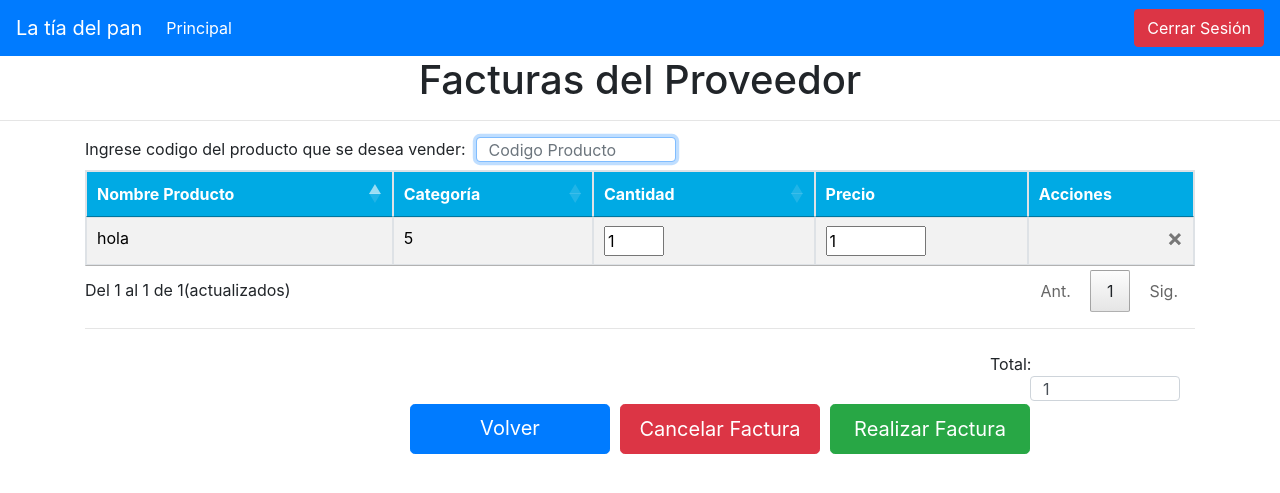
After one commit to john128762/Proyecto-Portafolio-2022, a Django app: page /facturaProveedor/ in a window 1280 px wide. The commit adds this page. Shown: the top 493 px of the page. Run offline with Django 4.2, Linux system fonts and the light colour scheme; data that the repository does not hold is empty; some libraries are stand-ins or nearby versions.

Commit message:
se agrego el mantedor de facturas

```diff
--- /dev/null
+++ b/laTiaDelPan/backend/Vistas/VistaFacturaProv.py
@@ -0,0 +1,17 @@
+from django.shortcuts import render
+from backend import models
+from backend import modelsApp
+from backend.Controladores.ControladorFacturasProveedor import ControladorFacturasProveedor
+from django.http import HttpResponseRedirect
+from django.contrib import messages
+
+def factura(request, respuesta=None):
+    list(messages.get_messages(request))
+    dataFact = ControladorFacturasProveedor.ListarFacturas()
+    fact = {'facturaT':dataFact}
+    if isinstance(respuesta, modelsApp.Resultado):
+        if respuesta.CodigoOperacion == 200:
+            messages.success(request, respuesta.Mensaje)
+        else:
+            messages.error(request, respuesta.Mensaje)
+    return render(request, 'facturaProveedor.html', fact)
--- /dev/null
+++ b/laTiaDelPan/backend/templates/facturaProveedor.html
@@ -0,0 +1,132 @@
+<!DOCTYPE html>
+<html lang="en">
+<head>
+    <meta charset="UTF-8">
+    <meta http-equiv="X-UA-Compatible" content="IE=edge">
+    <meta name="viewport" content="width=device-width, initial-scale=1.0">
+    {% load static %}
+    <link rel="stylesheet" href="{% static 'css/factura.css' %}">
+    <link rel="stylesheet" href="https://cdn.jsdelivr.net/npm/bootstrap@4.6.1/dist/css/bootstrap.min.css">
+    <link rel="stylesheet" type="text/css" href="https://cdn.datatables.net/v/dt/dt-1.11.5/datatables.min.css"/>
+    <script src="https://cdn.jsdelivr.net/npm/jquery@3.6.0/dist/jquery.slim.min.js"></script>
+    <script src="https://cdn.jsdelivr.net/npm/popper.js@1.16.1/dist/umd/popper.min.js"></script>
+    <script src="https://cdn.jsdelivr.net/npm/bootstrap@4.6.1/dist/js/bootstrap.bundle.min.js"></script>
+    <title>Factura Proveedor</title>
+</head>
+<body>
+    <!-- Navbar -->
+    <nav class="navbar navbar-expand-lg navbar-dark bg-primary">
+        <a class="navbar-brand" href="/principal/">La tía del pan</a>
+        <button class="navbar-toggler" type="button" data-toggle="collapse" data-target="#navbarSupportedContent" aria-controls="navbarSupportedContent" aria-expanded="false" aria-label="Toggle navigation">
+          <span class="navbar-toggler-icon"></span>
+        </button>
+        <div class="collapse navbar-collapse" id="navbarSupportedContent">
+          <ul class="navbar-nav mr-auto">
+            <li class="nav-item active">
+              <a class="nav-link" href="/principal/">Principal <span class="sr-only">(current)</span></a>
+            </li>
+          </ul>
+          <form class="form-inline my-2 my-lg-0">
+            <button class="btn btn-danger my-2 my-sm-0" type="submit">Cerrar Sesión</button>
+          </form>
+        </div>
+    </nav>
+    <h1 style=" text-align: center;">Facturas del Proveedor</h1>
+    <hr>
+    <!-- Modal Cancelar factura -->
+    <div class="modal fade" id="cancelarFact" tabindex="-1" role="dialog" aria-labelledby="exampleModalLabel" aria-hidden="true">
+      <div class="modal-dialog" role="document">
+          <div class="modal-content">
+              <div class="modal-header">
+              <h5 class="modal-title" id="exampleModalLabel">Cancelar Factura</h5>
+              <button type="button" class="close" data-dismiss="modal" aria-label="Close">
+                  <span aria-hidden="true">&times;</span>
+              </button>
+          </div>
+          <div class="modal-body">
+              <label>¿Esta seguro de cancelar la Factura?</label>
+          </div>
+          <div class="modal-footer">
+            <button type="button" class="btn btn-primary">Aceptar</button>
+            <button type="button" class="btn btn-danger" data-dismiss="modal" aria-label="Close">Cancelar</button>
+          </div>
+        </div>
+      </div>
+    </div>
+    <!-- Modal Realizar factura -->
+    <div class="modal fade" id="realizarFact" tabindex="-1" role="dialog" aria-labelledby="exampleModalLabel" aria-hidden="true">
+      <div class="modal-dialog" role="document">
+          <div class="modal-content">
+              <div class="modal-header">
+              <h5 class="modal-title" id="exampleModalLabel">Realizar Factura</h5>
+              <button type="button" class="close" data-dismiss="modal" aria-label="Close">
+                  <span aria-hidden="true">&times;</span>
+              </button>
+          </div>
+          <div class="modal-body">
+              <label>¿Esta seguro de realizar la factura?</label>
+          </div>
+          <div class="modal-footer">
+            <button type="button" class="btn btn-primary">Aceptar</button>
+            <button type="button" class="btn btn-danger" data-dismiss="modal" aria-label="Close">Cancelar</button>
+          </div>
+        </div>
+      </div>
+    </div>
+
+    <!-- input para ungresar codigo de producto -->
+    <div class="container">
+        <label for="factForCodigoPro">Ingrese codigo del producto que se desea vender:
+            <input type="text" maxlength="5" class="form-control" id="factCodigoPro" name = "factCodigoPro" placeholder="Codigo Producto" autofocus>
+        </label>
+
+    </div>
+
+    <!-- Tabla factura -->
+    <div class="container">
+        <table class="table table-striped table-bordered table-hover" id="tablaFactura">
+            <thead style="background-color: #00aae4; color: white;">
+                <tr>
+                    <th>Nombre Producto</th>
+                    <th>Categoría</th>
+                    <th>Cantidad</th>
+                    <th>Precio</th>
+                    <th>Acciones</th>
+                </tr>
+            </thead>
+            <tbody style="background-color: white; color: black;">
+                <tr>
+                    <td>hola</td>
+                    <td>5</td>
+                    <td>
+                        <input type='number' min="1" step="1" value="1" id="cantidad" style='width: 60px;'>
+                    </td>
+                    <td>
+                        <input type='number' min="1" step="1" value="1" id="precio" style='width: 100px;'>
+                    </td>
+                    <td>
+                        <button type='button' class='close' data-dismiss='modal' aria-label='Close'><span aria-hidden='true'>&times;</span></button>
+                    </td>
+                </tr>
+            </tbody>
+        </table>
+        <hr>
+        <div class="container">
+            <label id="factTotal">Total:
+                <input type="number" min="1" step="1" value="1" class="form-control" id="factInTotal">
+            </label>
+
+        </div>
+        <!-- botones Volver, Realizar y Cancelar -->
+        <div>
+          <button class="btn btn-outline-success btn-lg active" id="factRealizar" data-toggle="modal" data-target="#realizarFact">Realizar Factura</button>
+          <button class="btn btn-outline-danger btn-lg active" id="factCancelar" data-toggle="modal" data-target="#cancelarFact">Cancelar Factura</button>
+          <a href="/principal/" role="button" class="btn btn-outline-primary btn-lg active" id="factVolver">Volver</a>
+        </div>
+
+    </div>
+
+    <script type="text/javascript" src="https://cdn.datatables.net/v/dt/dt-1.11.5/datatables.min.js"></script>
+    <script type="text/javascript" src="{% static 'js/factura.js' %}"></script>
+</body>
+</html>
--- /dev/null
+++ b/laTiaDelPan/frontend/static/css/factura.css
@@ -0,0 +1,46 @@
+#factVolver{
+    height:50px;
+    width:200px;
+    margin-top: 20px;
+    float: right;
+}
+
+#factCancelar{
+    height:50px;
+    width:200px;
+    margin-left: 10px;
+    margin-top: 20px;
+    float: right;
+}
+
+#factRealizar{
+    height:50px;
+    width:200px;
+    margin-left: 10px;
+    margin-top: 20px;
+    float: right;
+}
+
+#factCodigoPro{
+    width: 200px;
+    height: 25px;
+    margin-left: 10px;
+    float: right;
+}
+
+#inCodProd{
+    display: block;
+    padding-top: 50px;
+}
+
+#factInTotal{
+    width: 150px;
+    height: 25px;
+    float: right;
+}
+
+#factTotal{
+    display: block;
+    padding-left: 890px;
+    padding-top: 7px;
+}
--- /dev/null
+++ b/laTiaDelPan/frontend/static/js/factura.js
@@ -0,0 +1,51 @@
+$(document).ready(function() {
+    var selected = [];
+      var tabla= $('#tablaFactura').DataTable({
+        "dom": 'rtip<"clear">',
+        pageLength: '25',
+        destroy: true,
+        autoWidth: false,
+        columnDefs:[
+            {targets:2,ordenable:true,width:'20%'},
+            {targets:4,ordenable:false,width: '2%'},
+          ],
+        select: {
+             style:    'os',
+             selector: 'td:first-child'
+         },
+         order: [[ 0, 'asc' ]],
+
+         "columns":[
+          {"data":"nombreCategoria"},
+          {"data":"descripcionCategoria"},
+          {"data":"estadoCategoria"},
+          ],
+
+          language : {
+             paginate: {
+                   first: " |< ",
+                   previous: "Ant.",
+                   next: "Sig.",
+                   last: " >| "
+               },
+            emptyTable:          "No hay datos disponibles en la tabla.",
+            info:               "Del _START_ al _END_ de _TOTAL_",
+            infoEmpty:       "Mostrando 0 registros de un total de 0.",
+            infoFiltered:        "(filtrados de un total de MAX registros)",
+            infoPostFix:         "(actualizados)",
+            lengthMenu:          "Mostrar _MENU_ registros",
+            loadingRecords:       "Cargando...",
+            searchPlaceholder:    "Buscar ",
+            zeroRecords:         "No se han encontrado coincidencias.",
+            search:             "Buscar:" ,
+            processing: "Procesando la información",
+            select: {
+            rows: "%d Registros Seleccionados"
+               }
+          },
+       } );
+} );
+
+$("#factCodigoPro").keypress(function(){
+  console.log("hola")
+});
--- a/laTiaDelPan/frontend/templates/paginaPrincipal.html
+++ b/laTiaDelPan/frontend/templates/paginaPrincipal.html
@@ -38,6 +38,7 @@
         <a href="/proveedor/" role="button" class="btn btn-outline-primary btn-rounded btn-lg active" id="agProveedor">Agregar Proveedor</a>
         <a href="/producto/" role="button" class="btn btn-outline-primary btn-rounded btn-lg active" id="agProducto">Agregar Producto</a>
         <a href="/usuario/" role="button" class="btn btn-outline-primary btn-rounded btn-lg active" id="agUsuario">Agregar Usuario</a>
+        <a href="/facturaProveedor/" role="button" class="btn btn-outline-primary btn-rounded btn-lg active" id="facProv">Factura Proveedor</a>
         <a href="/analisis/" role="button" class="btn btn-outline-primary btn-rounded btn-lg active" id="analisis">Analisis Ventas</a>
         <a href="/venta/" role="button" class="btn btn-outline-primary btn-rounded btn-lg active" id="venta">Ventas</a>
       </div>
--- a/laTiaDelPan/laTiaDelPan/urls.py
+++ b/laTiaDelPan/laTiaDelPan/urls.py
@@ -21,6 +21,7 @@ from backend.Vistas import VistaCategoria
 from backend.Vistas import VistaProveedor
 from backend.Vistas import VistaUsuario
 from backend.Vistas import VistasProducto
+from backend.Vistas import VistaFacturaProv
 
 urlpatterns = [
     path('admin/', admin.site.urls),
@@ -46,6 +47,8 @@ urlpatterns = [
     path('crearProd/', VistasProducto.nuevoProducto),
     path('editProd/', VistasProducto.editProducto),
 
+    path('facturaProveedor/', VistaFacturaProv.factura),
+
     path('venta/', backend_views.venta)
 
 ]
```
Also changed, not shown: laTiaDelPan/backend/Controladores/ControladorFacturasProveedor.py (+55 -3 lines), laTiaDelPan/backend/Controladores/ConvertidorTipos.py (+10 -0 lines), laTiaDelPan/frontend/static/css/principal.css (+8 -0 lines).
